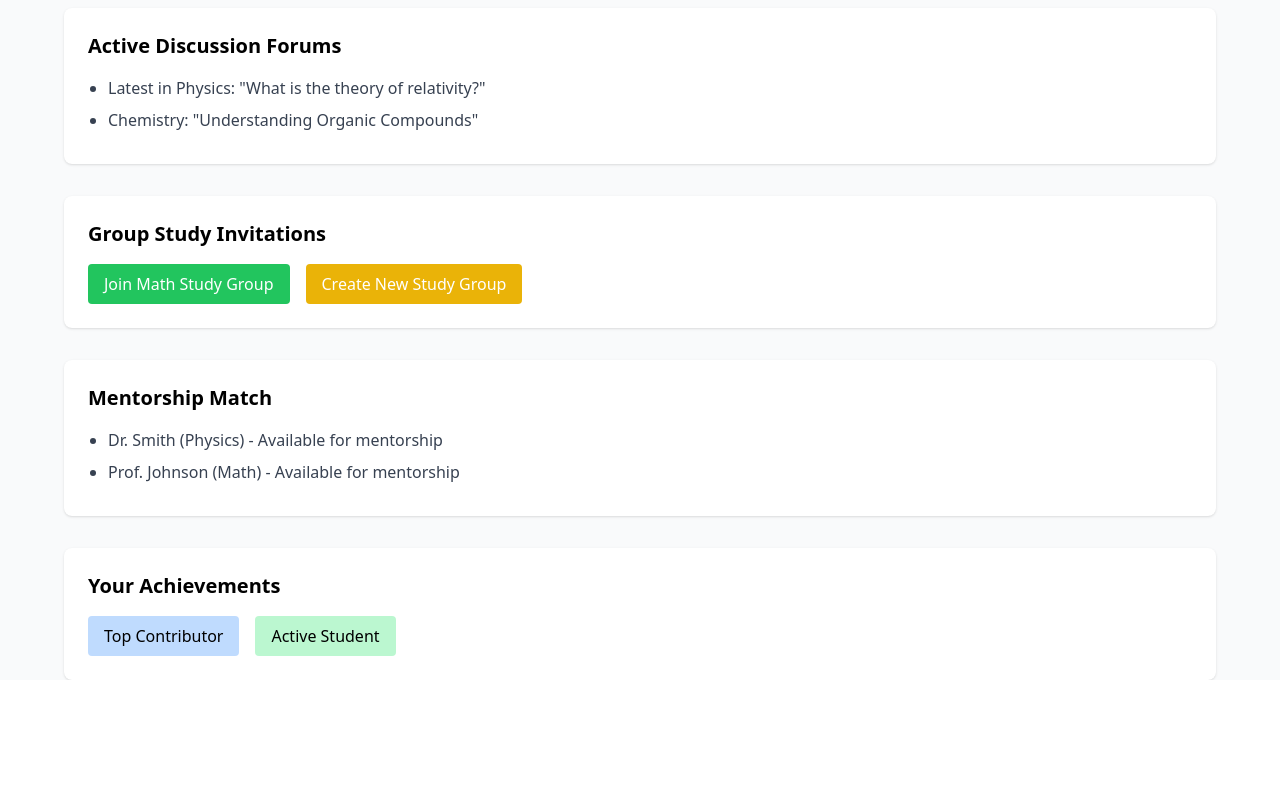
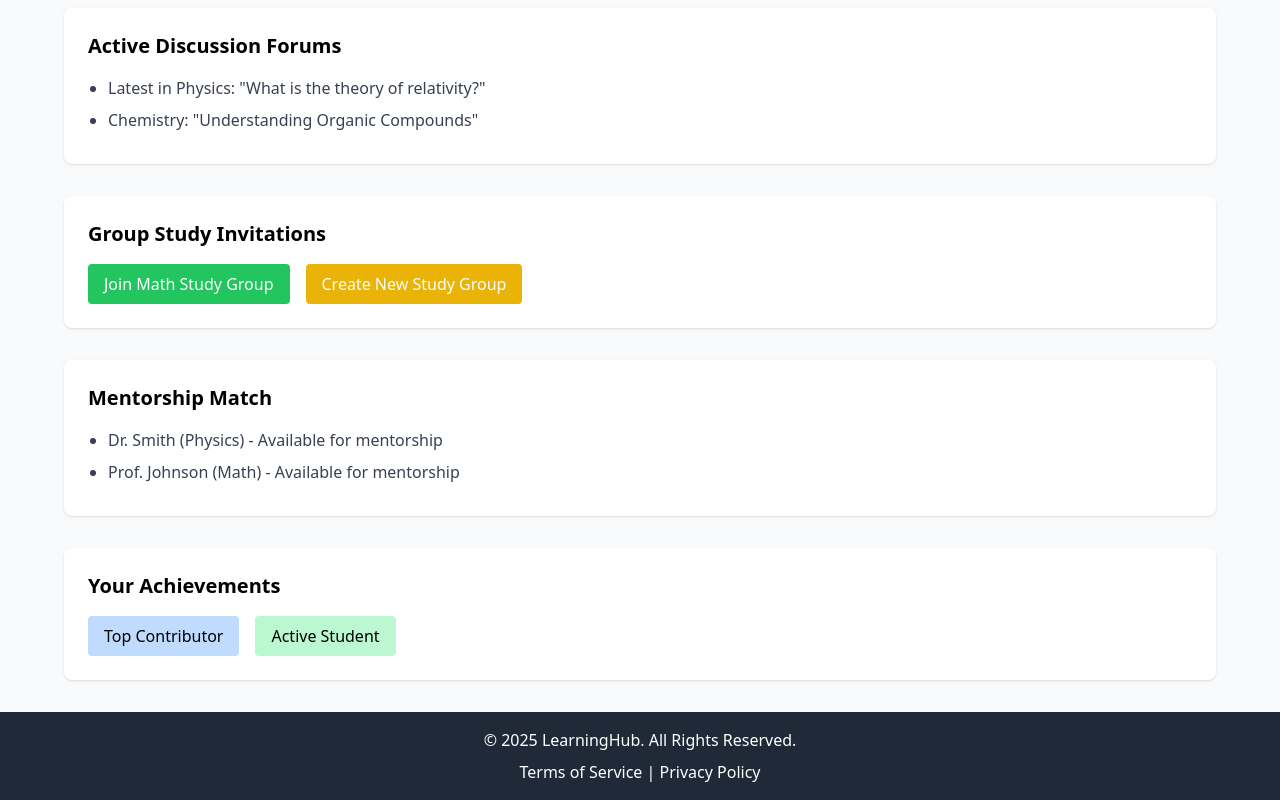
Before and after one commit to trevourpeter/social-learning-project, a React (Create React App) app: page /home in a window 1280 px wide. Shown: the part 404-1204 px from the top of the page. Before the commit the page ends 1084 px from the top, so only its background shows below. Built offline with nearby package versions, Linux system fonts and the light colour scheme.

Commit message:
Add Footer component and include it in Home and Privacy pages

```diff
--- /dev/null
+++ b/src/components/Footer.jsx
@@ -0,0 +1,15 @@
+import React from 'react';
+
+const Footer = () => {
+    return (
+        <footer className="bg-gray-800 text-white text-center py-4 mt-8">
+            <p>© 2025 LearningHub. All Rights Reserved.</p>
+            <p className="mt-2">
+                <a href="/tos" className="hover:underline">Terms of Service</a> |{" "}
+                <a href="/privacy" className="hover:underline">Privacy Policy</a>
+            </p>
+        </footer>
+    );
+};
+
+export default Footer;
--- a/src/pages/Home.jsx
+++ b/src/pages/Home.jsx
@@ -1,6 +1,6 @@
 import React from 'react';
-import { FiBell, FiUser, FiMessageSquare } from 'react-icons/fi';
 import Header from '../components/Header';
+import Footer from '../components/Footer';
 
 const HomePage = () => {
   const userName = "John Doe"; // For now, using a hardcoded name
@@ -88,7 +88,7 @@ const HomePage = () => {
         </div>
       </div>
 
-
+      <Footer />
     </div>
   );
 };
--- a/src/pages/Privacy.jsx
+++ b/src/pages/Privacy.jsx
@@ -1,8 +1,10 @@
 import React from 'react';
+import Header from '../components/Header';
 
 const PrivacyPolicyPage = () => {
   return (
     <div className="bg-gray-50 min-h-screen py-8 px-4 md:px-16">
+        <Header />
       <div className="bg-white shadow rounded-lg p-6">
         <h1 className="text-3xl font-bold mb-4 text-center">Privacy Policy</h1>
 
```
